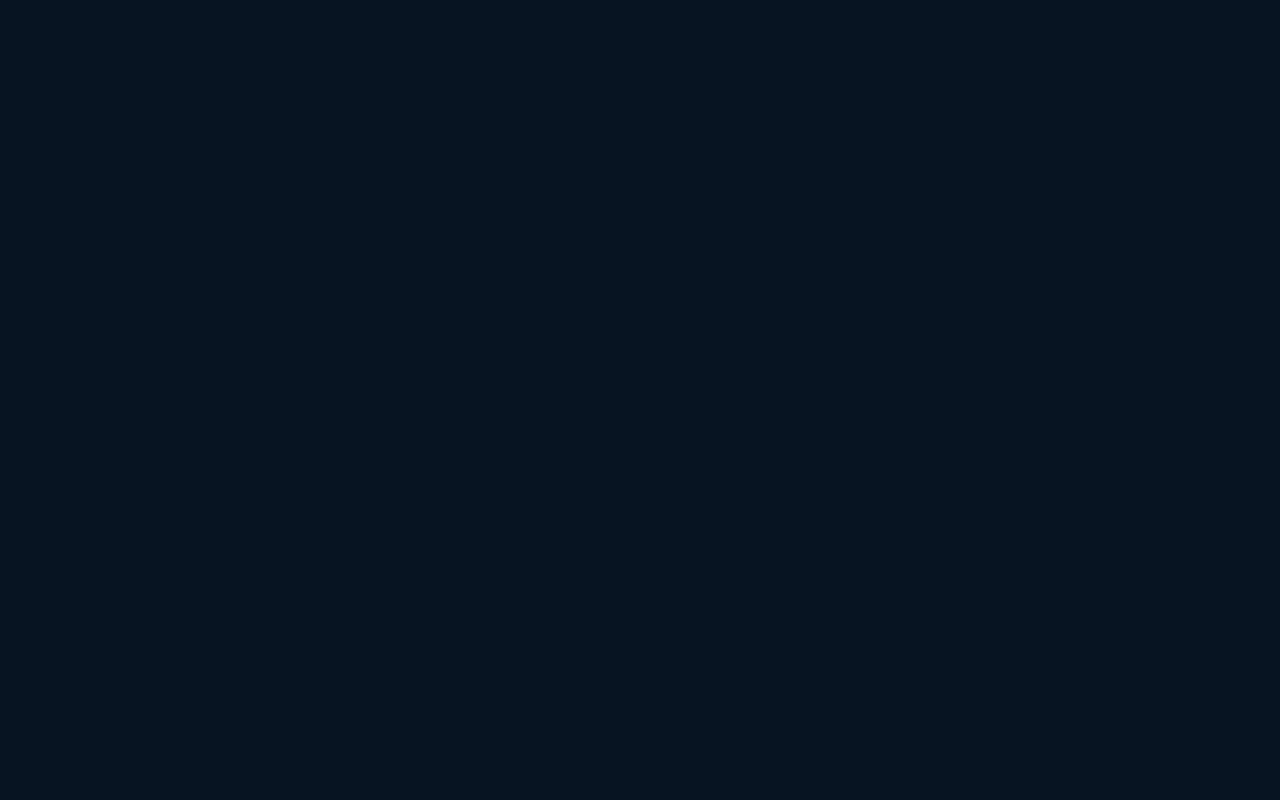
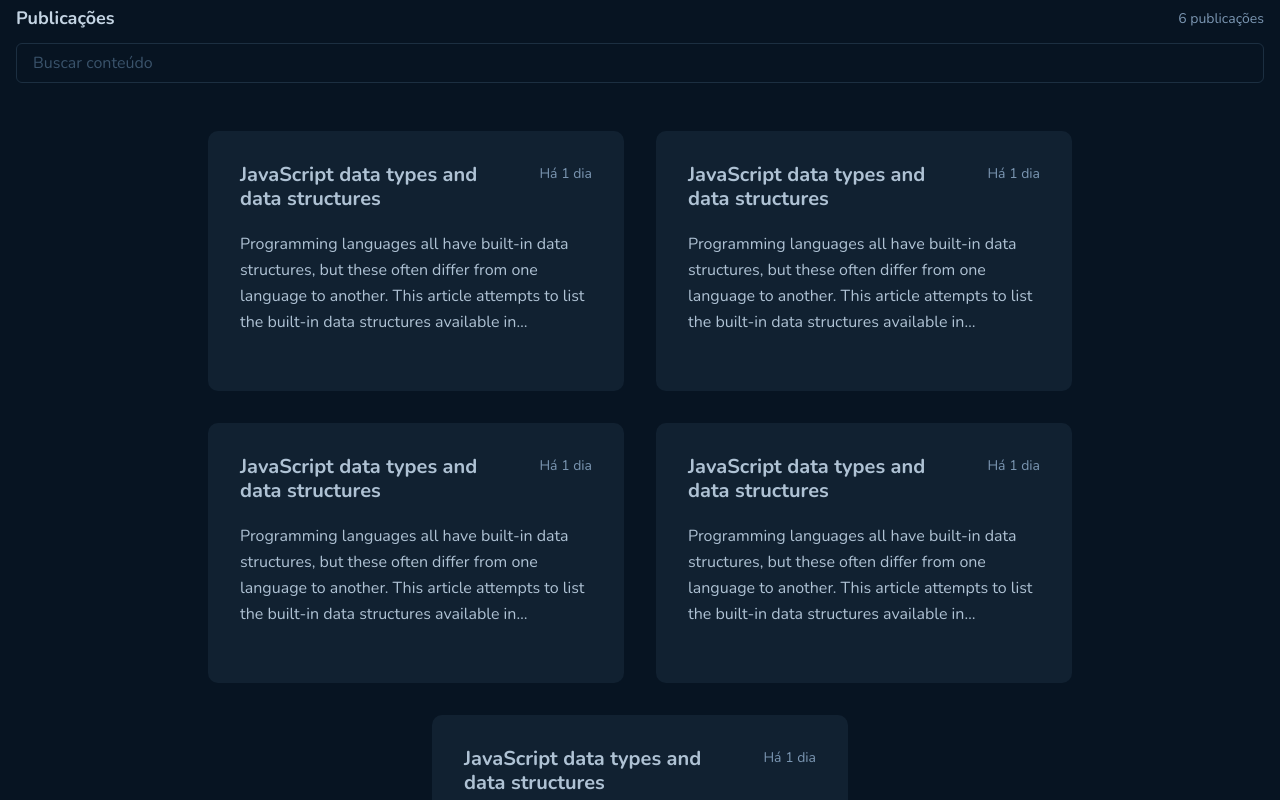
Before and after one commit to RenatoLomba/github-blog-ignite, a React (Vite) app: page / in a window 1280 px wide. Shown: the part 480-1280 px from the top of the page. Before the commit the page ends 800 px from the top, so only its background shows below. Built offline with nearby package versions, Linux system fonts and the light colour scheme.

Commit message:
Homepage - front

```diff
--- a/src/pages/home.tsx
+++ b/src/pages/home.tsx
@@ -2,12 +2,56 @@ import { FaGithub, FaBuilding, FaUsers } from 'react-icons/fa'
 
 import { Box, Flex, Heading, Icon, Image, Text } from '@chakra-ui/react'
 
+import { Card } from '../components/card'
 import { FaArrowUpRightFromSquare } from '../components/fa-arrow-up-right-from-square'
 import { Link } from '../components/link'
+import { TextInput } from '../components/text-input'
 
 export function HomePage() {
   return (
     <Box>
+      <HeaderCard />
+
+      <Box mt="72px">
+        <SearchForm />
+
+        <Flex
+          gap={['4', '8']}
+          flexWrap="wrap"
+          mt="12"
+          justify="center"
+          pb={['4', '8']}
+        >
+          <Card />
+          <Card />
+          <Card />
+          <Card />
+          <Card />
+        </Flex>
+      </Box>
+    </Box>
+  )
+}
+
+function SearchForm() {
+  return (
+    <Box as="form">
+      <Flex w="100%" justify="space-between" align="flex-start">
+        <Heading fontSize="lg" color="marine.100">
+          Publicações
+        </Heading>
+        <Box as="span" fontSize="sm" color="marine.300">
+          6 publicações
+        </Box>
+      </Flex>
+
+      <TextInput mt="3" placeholder="Buscar conteúdo" />
+    </Box>
+  )
+}
+
+function HeaderCard() {
+  return (
     <Box w="100%" bg="marine.700" py="8" pr="8" pl="10" borderRadius="10px">
       <Flex
         align={['center', 'flex-start']}
@@ -63,6 +107,5 @@ export function HomePage() {
         </Box>
       </Flex>
     </Box>
-    </Box>
   )
 }
```
Lines whose indentation alone changed are shown as unchanged.
